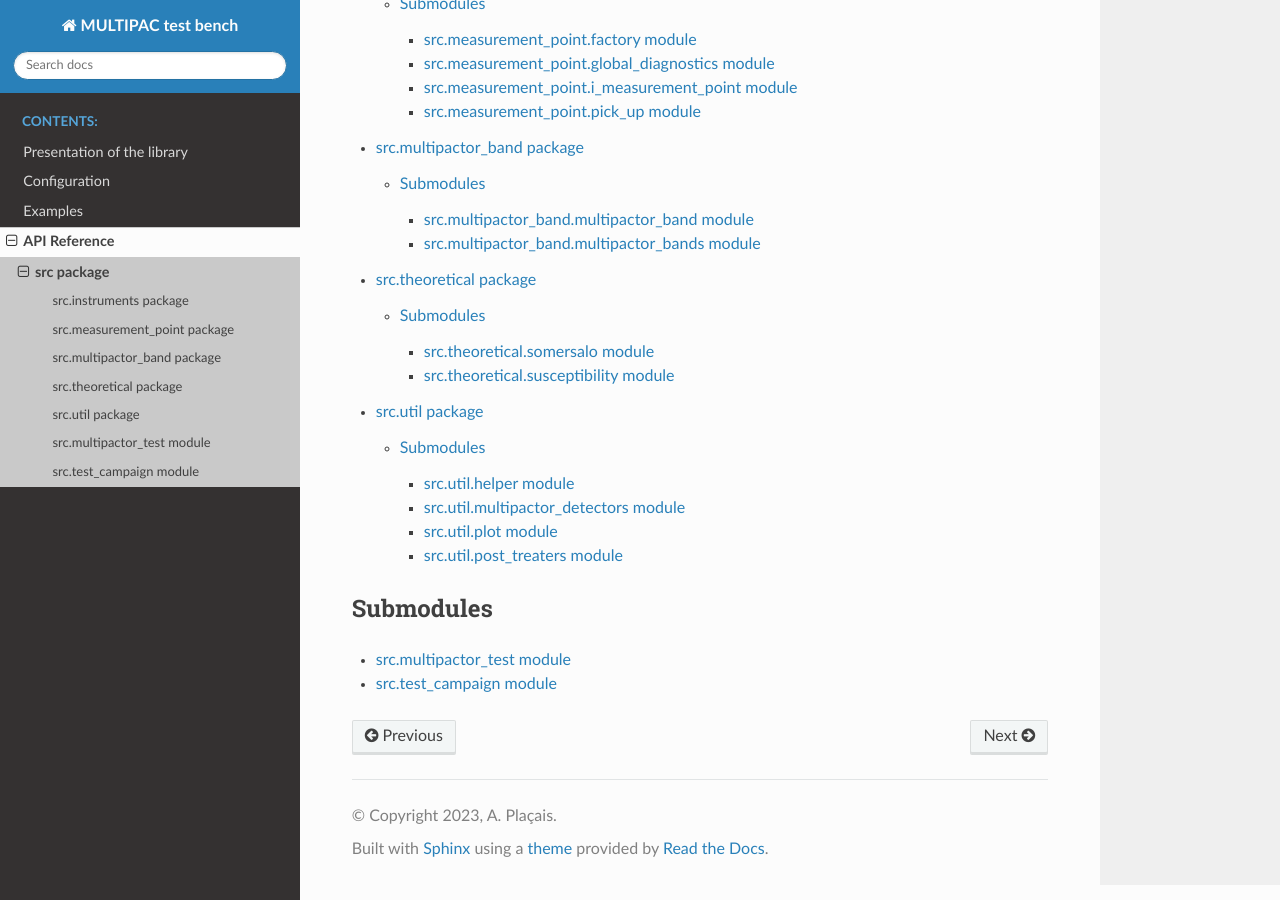
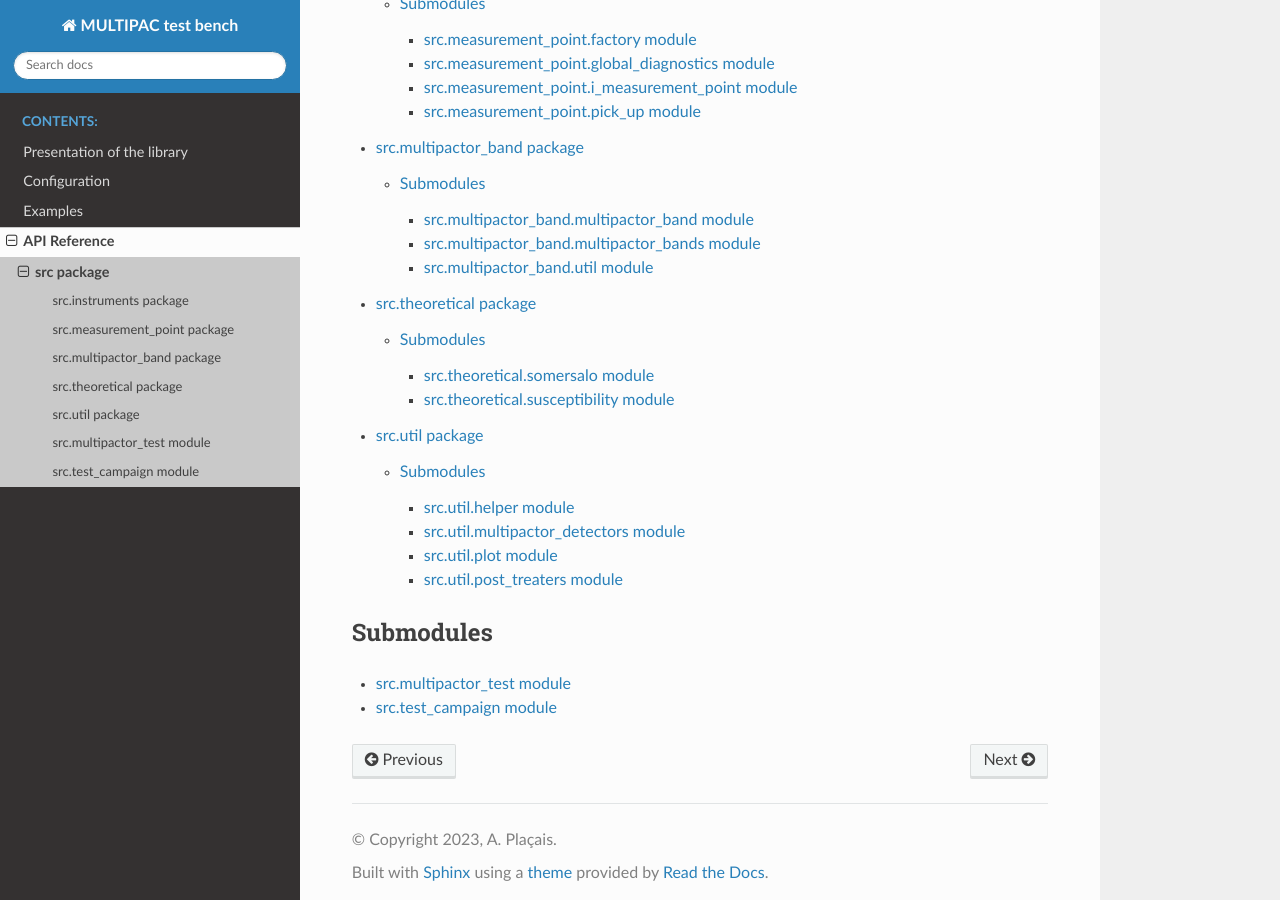
Before and after one commit to AdrienPlacais/multipac_testbench, a Sphinx documentation site: the page built from docs/source/src.rst, in a window 1280 px wide and 900 px high, scrolled down 792 px. Built offline with Sphinx 7.4.7 and the Read the Docs theme 2.0.0, drawn with Linux system fonts in a browser that asks for light colours; pages that are not in the unit, such as notebooks, are missing from menus.

Commit message:
reflect last changes on multipactor bands

```diff
--- a/docs/source/src.multipactor_band.rst
+++ b/docs/source/src.multipactor_band.rst
@@ -14,3 +14,4 @@ Submodules
 
    src.multipactor_band.multipactor_band
    src.multipactor_band.multipactor_bands
+   src.multipactor_band.util
--- /dev/null
+++ b/docs/source/src.multipactor_band.util.rst
@@ -0,0 +1,7 @@
+src.multipactor\_band.util module
+=================================
+
+.. automodule:: src.multipactor_band.util
+   :members:
+   :undoc-members:
+   :show-inheritance:
```
